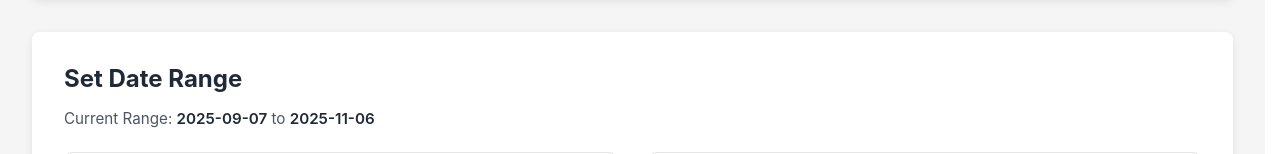
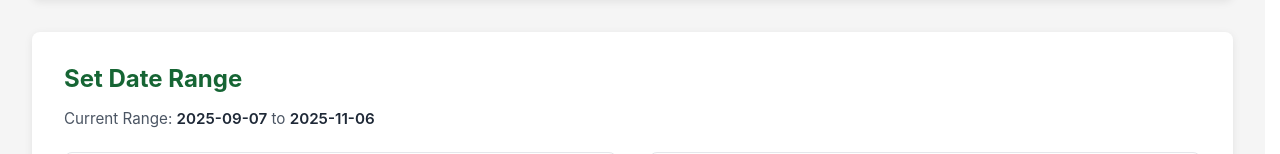
Before and after one commit to Geesara-Abenayaka/Software-Group-Project, a React (Vite) app: page /admin/settings in a window 1280 px wide. Shown: the part 260-414 px from the top of the page. Built offline with nearby package versions, Linux system fonts and the light colour scheme; sample sign-in values are in the browser's storage.

Commit message:
test change

```diff
--- a/src/pages/SettingsPage.jsx
+++ b/src/pages/SettingsPage.jsx
@@ -268,7 +268,7 @@ function SettingsPage() {
           </div>
 
           <div className="settings-section">
-            <h2 className="settings-title">Set Date Range</h2>
+            <h2 className="settings-title set-date-range-title">Set Date Range</h2>
             <p className="current-range">
               Current Range: <strong>{currentDateRange.start}</strong> to <strong>{currentDateRange.end}</strong>
             </p>
--- a/src/styles/SettingsPage.css
+++ b/src/styles/SettingsPage.css
@@ -19,6 +19,10 @@
   color: #1f2937;
   font-weight: 700;
   margin: 0 0 1rem 0;
+}
+
+.set-date-range-title {
+  color: #166534;
 }
 
 .display-mode-row {
```
